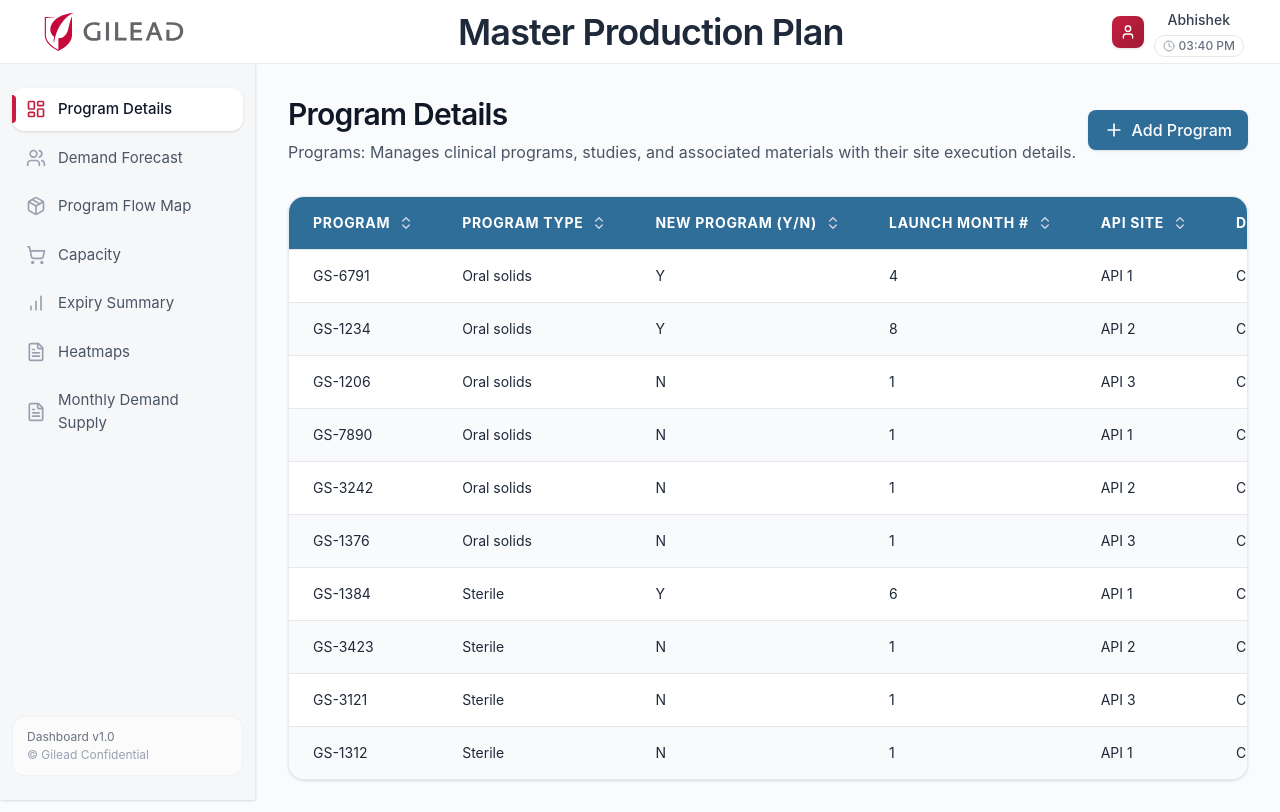
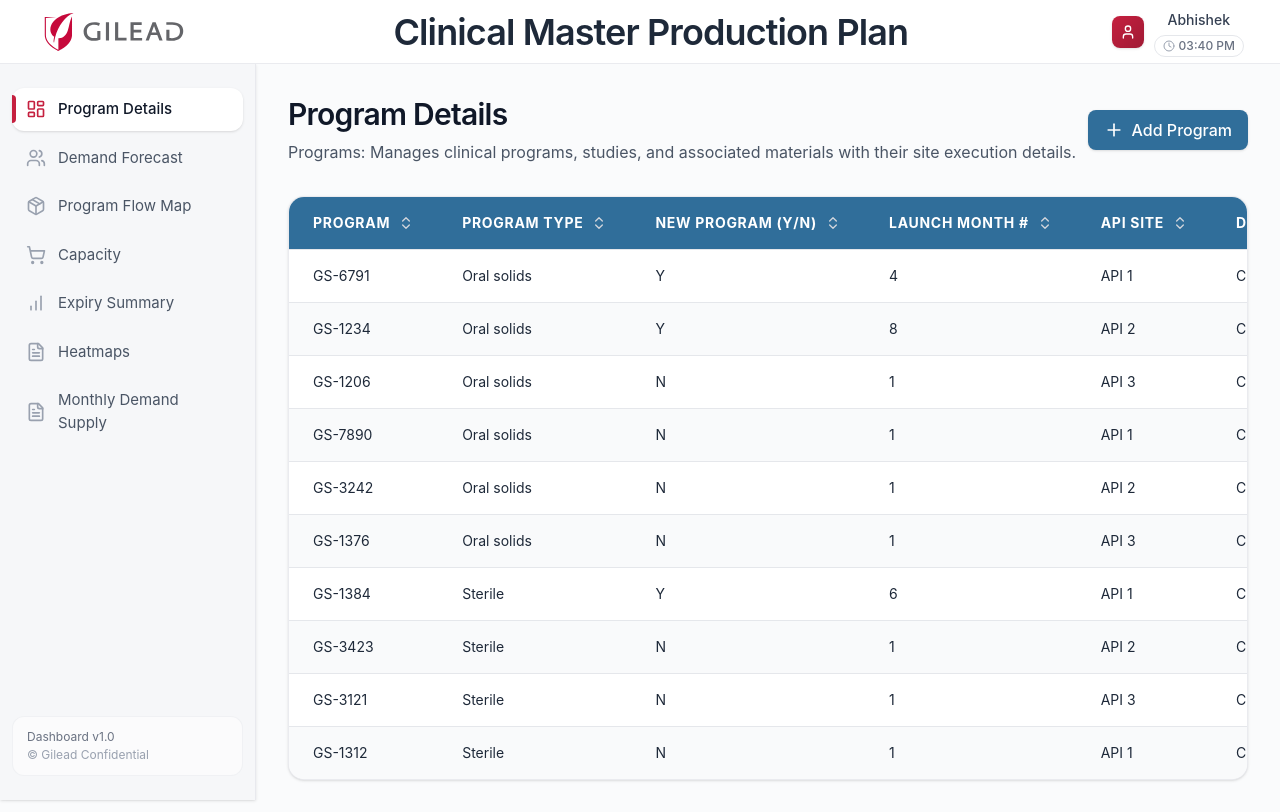
Before and after one commit to vedant-gilead/application_dashboard, a React (Vite) app: page / in a window 1280 px wide. Built offline with nearby package versions, Linux system fonts and the light colour scheme.

Commit message:
Added title change

```diff
--- a/index.html
+++ b/index.html
@@ -5,7 +5,7 @@
       <meta charset="UTF-8" />
       <link rel="icon" type="image/svg+xml" href="/src/assets/favicon_icon.png" />
       <meta name="viewport" content="width=device-width, initial-scale=1.0" />
-      <title>Dashboard Application Development</title>
+      <title>Clinical Master Production Plan</title>
     </head>
 
     <body>
--- a/src/app/components/Header.jsx
+++ b/src/app/components/Header.jsx
@@ -52,7 +52,7 @@
         {/* Center Section */}
         <div className="hidden lg:flex flex-1 justify-center">
           <h1 className="text-4xl font-semibold text-gray-800 tracking-tight">
-            Master Production Plan
+            Clinical Master Production Plan
           </h1>
         </div>
 
```
